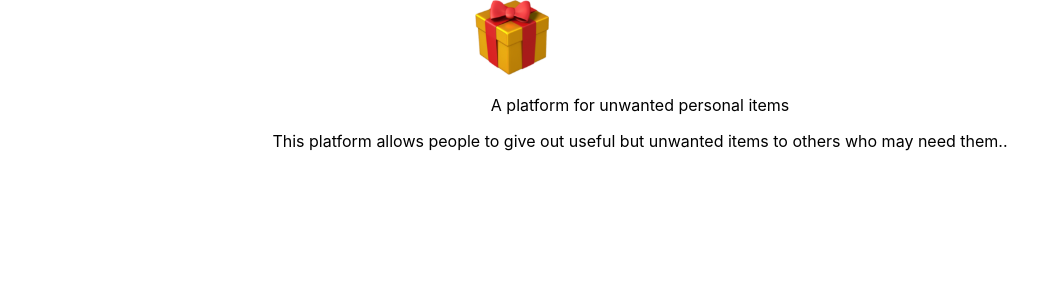
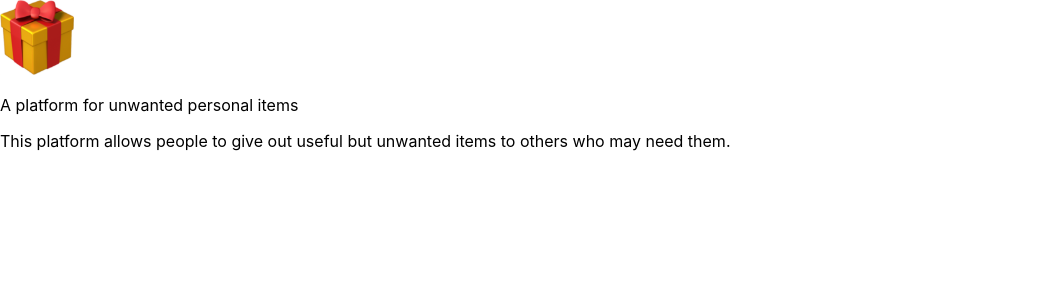
Before and after one commit to StuternHousemanship/HANDOUT-Frontend-Project-Team1.1, a React (Create React App) app: page / in a window 1280 px wide. Shown: the top 300 px of the page, without its empty margins (0-1060 px from the left). Built offline with nearby package versions, Linux system fonts and the light colour scheme.

Commit message:
Chukwuebuka: HDT-1 Onboarding Features v1

```diff
--- a/src/App.js
+++ b/src/App.js
@@ -3,23 +3,18 @@ import logo from "./logo.svg";
 import "./App.css";
 
 function App() {
-    return ( <
-        div className = "app" >
-        <
-        header className = "App-header" >
-        <
-        img src = { logo }
-        className = "App-logo"
-        alt = "logo" / >
-        <
-        p > A platform
-        for unwanted personal items < /p> <
-        p >
-        This platform allows people to give out useful but unwanted items to others who may need them.. <
-        /p> <
-        /header> <
-        /div>
-    );
+  return (
+    <div className="App">
+      <header className="App-header">
+        <img src={logo} className="App-logo" alt="logo" />
+        <p>A platform for unwanted personal items</p>
+        <p>
+          This platform allows people to give out useful but unwanted items to
+          others who may need them.
+        </p>
+      </header>
+    </div>
+  );
 }
 
 export default App;
```
